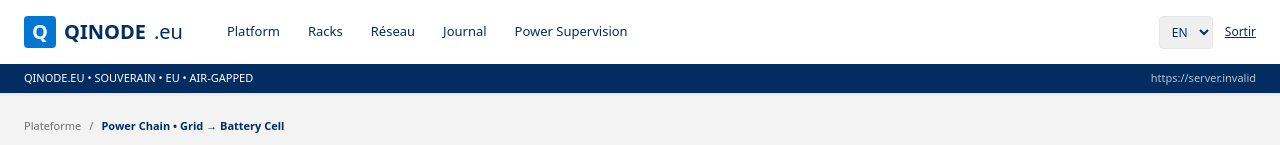
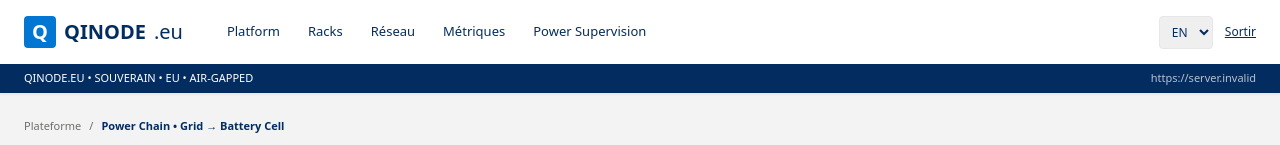
Before and after one commit to Geoking2104/DCIM, a Next.js app in the folder web/: page /en/power in a window 1280 px wide. Shown: the top 145 px of the page. Built offline with nearby package versions, Linux system fonts and the light colour scheme; no server answers.

Commit message:
feat(nav): link Metriques in header

```diff
--- a/web/components/Header.tsx
+++ b/web/components/Header.tsx
@@ -24,7 +24,7 @@ export default function Header(){
             <a href={`/${locale}/plateforme`} className="px-3 py-2 hover:bg-[#F3F3F3] rounded">{t('platform')}</a>
             <a href={`/${locale}/topologie`} className="px-3 py-2 hover:bg-[#F3F3F3] rounded">Racks</a>
             <a href={`/${locale}/graphe-reseau`} className="px-3 py-2 hover:bg-[#F3F3F3] rounded">Réseau</a>
-            <a href={`/${locale}/journal-brassage`} className="px-3 py-2 hover:bg-[#F3F3F3] rounded">Journal</a>
+            <a href={`/${locale}/metriques`} className="px-3 py-2 hover:bg-[#F3F3F3] rounded">Métriques</a>
             <a href={`/${locale}/power`} className="px-3 py-2 hover:bg-[#F3F3F3] rounded">{t('power')}</a>
           </nav>
         </div>
```
